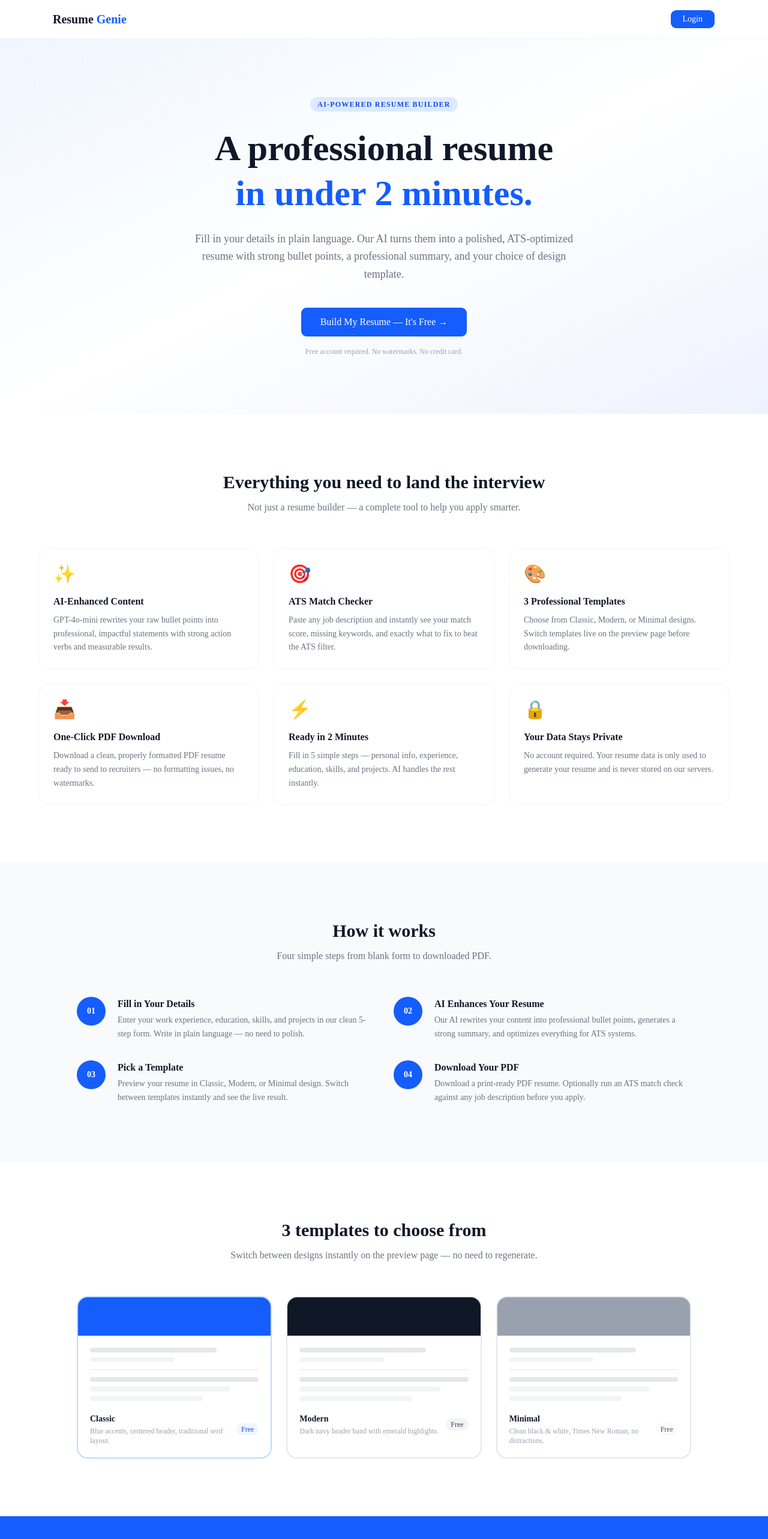
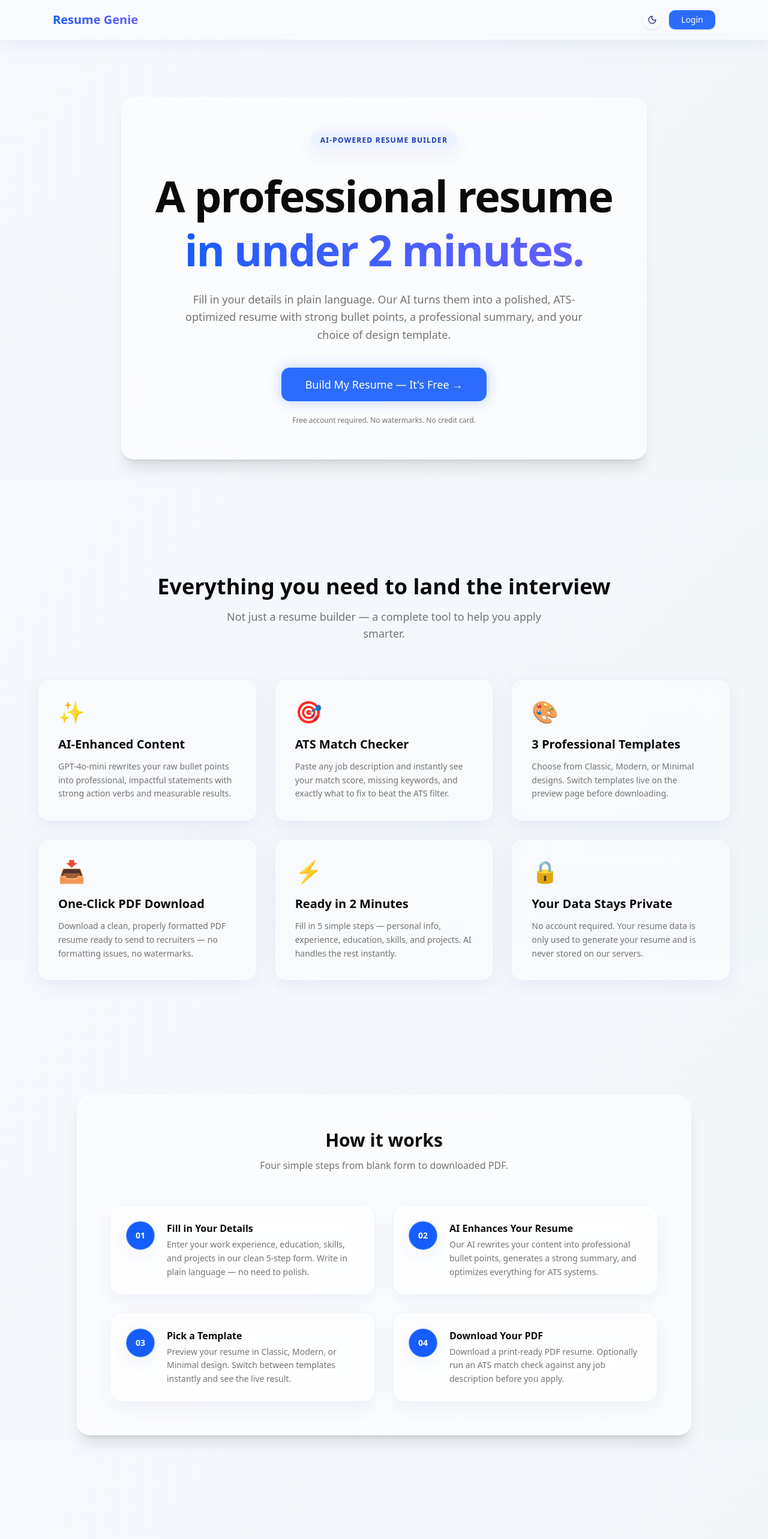
Before and after one commit to noorhanspal/resume-genie, a Next.js app in the folder frontend/: page / in a window 1280 px wide. Shown: the top 2566 px of the page at 60% size. Built offline with nearby package versions, Linux system fonts and the light colour scheme; no server answers.

Commit message:
Fix dark mode styling for auth pages and dashboard

```diff
--- a/frontend/app/builder/page.tsx
+++ b/frontend/app/builder/page.tsx
@@ -9,6 +9,7 @@ import { Label } from "@/components/ui/label";
 import { Textarea } from "@/components/ui/textarea";
 import { Card, CardContent, CardHeader, CardTitle } from "@/components/ui/card";
 import { Badge } from "@/components/ui/badge";
+import { ThemeToggle } from "@/components/ThemeToggle";
 import { ResumeData, WorkExperience, Education, Project } from "@/lib/types";
 
 const STEPS = ["Personal Info", "Experience", "Education", "Skills", "Projects"];
@@ -147,20 +148,24 @@ export default function BuilderPage() {
   };
 
   return (
-    <div className="min-h-screen bg-gray-50 py-10 px-4">
-      <div className="max-w-2xl mx-auto">
+    <div className="min-h-screen bg-transparent py-10 px-4 text-foreground transition-colors duration-500">
+      <div className="max-w-2xl mx-auto glass-panel rounded-3xl p-8 relative">
+        <div className="absolute top-6 right-6">
+          <ThemeToggle />
+        </div>
+
         {/* Header */}
-        <div className="mb-8 text-center">
-          <h1 className="text-3xl font-bold text-gray-900">
-            Resume <span className="text-blue-600">Genie</span>
+        <div className="mb-8 text-center pt-2">
+          <h1 className="text-3xl font-bold bg-clip-text text-transparent bg-gradient-to-r from-blue-600 to-indigo-500 dark:from-blue-400 dark:to-indigo-300 inline-block">
+            Resume Genie
           </h1>
-          <p className="text-gray-500 mt-1">
+          <p className="text-muted-foreground mt-2 font-medium">
             Step {step + 1} of {STEPS.length}: {STEPS[step]}
           </p>
         </div>
 
         {/* Progress */}
-        <Progress value={progress} className="mb-8 h-2" />
+        <Progress value={progress} className="mb-8 h-2 bg-black/5 dark:bg-white/10" />
 
         {/* Step: Personal Info */}
         {step === 0 && (
--- a/frontend/app/globals.css
+++ b/frontend/app/globals.css
@@ -121,9 +121,28 @@
     @apply border-border outline-ring/50;
   }
   body {
-    @apply bg-background text-foreground;
-  }
-  html {
-    @apply font-sans;
+    @apply bg-background text-foreground transition-colors duration-500 min-h-screen;
+    background: linear-gradient(135deg, #f6f8fd 0%, #f1f6f9 100%);
+    background-attachment: fixed;
   }
 }
+
+.dark body {
+  background: linear-gradient(135deg, #09090b 0%, #111827 50%, #171717 100%);
+  background-attachment: fixed;
+}
+
+@layer utilities {
+  .glass {
+    @apply backdrop-blur-xl border border-white/40 dark:border-white/10 shadow-[0_8px_32px_0_rgba(31,38,135,0.07)] dark:shadow-[0_8px_32px_0_rgba(0,0,0,0.3)];
+  }
+  .glass-card {
+    @apply bg-white/40 dark:bg-black/40 backdrop-blur-xl border border-white/40 dark:border-white/10 shadow-[0_8px_32px_0_rgba(31,38,135,0.07)] dark:shadow-[0_8px_32px_0_rgba(0,0,0,0.3)] rounded-2xl transition-all duration-300 hover:shadow-[0_8px_32px_0_rgba(31,38,135,0.15)] dark:hover:shadow-[0_8px_32px_0_rgba(0,0,0,0.5)] hover:-translate-y-1;
+  }
+  .glass-panel {
+    @apply bg-white/60 dark:bg-gray-900/60 backdrop-blur-2xl border border-white/50 dark:border-gray-700/50 shadow-xl;
+  }
+  .glass-button {
+    @apply relative overflow-hidden backdrop-blur-md border border-white/50 dark:border-white/20 shadow-sm transition-all duration-300 active:scale-95;
+  }
+}
--- a/frontend/app/layout.tsx
+++ b/frontend/app/layout.tsx
@@ -1,6 +1,7 @@
 import type { Metadata } from "next";
 import { Geist, Geist_Mono } from "next/font/google";
 import { ClerkProvider } from "@clerk/nextjs";
+import { ThemeProvider } from "@/components/ThemeProvider";
 import "./globals.css";
 
 const geistSans = Geist({
@@ -25,9 +26,16 @@ export default function RootLayout({
 }>) {
   return (
     <ClerkProvider>
-      <html lang="en">
-        <body className={`${geistSans.variable} ${geistMono.variable} antialiased`}>
-          {children}
+      <html lang="en" suppressHydrationWarning>
+        <body className={`${geistSans.variable} ${geistMono.variable} antialiased transition-colors duration-500`}>
+          <ThemeProvider
+            attribute="class"
+            defaultTheme="system"
+            enableSystem
+            disableTransitionOnChange={false}
+          >
+            {children}
+          </ThemeProvider>
         </body>
       </html>
     </ClerkProvider>
--- a/frontend/app/login/[[...rest]]/page.tsx
+++ b/frontend/app/login/[[...rest]]/page.tsx
@@ -2,13 +2,13 @@ import { SignIn } from "@clerk/nextjs";
 
 export default function LoginPage() {
   return (
-    <div className="min-h-screen bg-gray-50 flex items-center justify-center px-4">
+    <div className="min-h-screen bg-gray-50 dark:bg-slate-950 flex items-center justify-center px-4">
       <div className="flex flex-col items-center gap-6">
         <div className="text-center">
-          <h1 className="text-2xl font-bold text-gray-900">
+          <h1 className="text-2xl font-bold text-gray-900 dark:text-white">
             Resume <span className="text-blue-600">Genie</span>
           </h1>
-          <p className="text-gray-500 text-sm mt-1">Sign in to your account</p>
+          <p className="text-gray-500 dark:text-gray-400 text-sm mt-1">Sign in to your account</p>
         </div>
         <SignIn fallbackRedirectUrl="/dashboard" signUpUrl="/signup" />
       </div>
--- a/frontend/app/page.tsx
+++ b/frontend/app/page.tsx
@@ -2,6 +2,7 @@
 import Link from "next/link";
 import { Button } from "@/components/ui/button";
 import { useUser, useClerk } from "@clerk/nextjs";
+import { ThemeToggle } from "@/components/ThemeToggle";
 
 const FEATURES = [
   {
@@ -98,15 +99,17 @@ export default function Home() {
   const { signOut } = useClerk();
 
   return (
-    <div className="min-h-screen bg-white text-gray-900">
+    <div className="min-h-screen bg-transparent text-foreground">
       {/* Navbar */}
-      <nav className="border-b border-gray-100 bg-white/80 backdrop-blur-sm sticky top-0 z-50">
+      <nav className="border-b border-white/20 dark:border-white/10 glass bg-white/40 dark:bg-black/40 sticky top-0 z-50 transition-all duration-500">
         <div className="max-w-6xl mx-auto px-6 py-4 flex items-center justify-between">
-          <span className="text-xl font-bold">
-            Resume <span className="text-blue-600">Genie</span>
+          <span className="text-xl font-bold bg-clip-text text-transparent bg-gradient-to-r from-blue-600 to-indigo-500 dark:from-blue-400 dark:to-indigo-300">
+            Resume Genie
           </span>
+          <div className="flex items-center gap-3">
+            <ThemeToggle />
             {!isLoaded ? null : user ? (
-            <div className="flex items-center gap-3">
+              <>
                 <Link href="/smart-analysis">
                   <Button variant="ghost" className="text-sm px-4 text-blue-600 font-medium">Smart Analysis</Button>
                 </Link>
@@ -123,77 +126,78 @@ export default function Home() {
                 </Link>
                 <Button
                   variant="ghost"
-                className="text-sm text-gray-500 hover:text-red-600"
+                  className="text-sm text-foreground hover:text-red-500"
                   onClick={() => signOut({ redirectUrl: "/" })}
                 >
                   Sign Out
                 </Button>
-            </div>
+              </>
             ) : (
               <Link href="/login">
-              <Button className="bg-blue-600 hover:bg-blue-700 text-white text-sm px-5">
+                <Button className="bg-blue-600/90 hover:bg-blue-700/90 text-white text-sm px-5 border-none shadow-sm backdrop-blur-md transition-all active:scale-95">
                   Login
                 </Button>
               </Link>
             )}
           </div>
+        </div>
       </nav>
 
       {/* Hero */}
-      <section className="bg-gradient-to-br from-blue-50 via-white to-indigo-50 py-24 px-6">
-        <div className="max-w-4xl mx-auto text-center">
-          <span className="inline-block bg-blue-100 text-blue-700 text-xs font-semibold uppercase tracking-widest px-3 py-1 rounded-full mb-6">
+      <section className="py-24 px-6 relative flex flex-col justify-center min-h-[70vh]">
+        <div className="max-w-4xl mx-auto text-center relative z-10 glass-panel rounded-3xl p-10 md:p-14">
+          <span className="inline-block glass bg-blue-100/50 dark:bg-blue-900/40 text-blue-800 dark:text-blue-300 text-xs font-semibold uppercase tracking-widest px-4 py-1.5 rounded-full mb-8 shadow-sm">
             AI-Powered Resume Builder
           </span>
-          <h1 className="text-5xl sm:text-6xl font-bold text-gray-900 leading-tight mb-6">
+          <h1 className="text-5xl sm:text-7xl font-extrabold text-foreground leading-tight mb-6 tracking-tight">
             A professional resume
             <br />
-            <span className="text-blue-600">in under 2 minutes.</span>
+            <span className="bg-clip-text text-transparent bg-gradient-to-r from-blue-600 to-indigo-500 dark:from-blue-400 dark:to-indigo-300">in under 2 minutes.</span>
           </h1>
-          <p className="text-lg text-gray-500 max-w-2xl mx-auto mb-10 leading-relaxed">
+          <p className="text-lg text-muted-foreground max-w-2xl mx-auto mb-10 leading-relaxed font-medium">
             Fill in your details in plain language. Our AI turns them into a polished,
             ATS-optimized resume with strong bullet points, a professional summary,
             and your choice of design template.
           </p>
-          <div className="flex flex-col sm:flex-row gap-3 justify-center">
+          <div className="flex flex-col sm:flex-row gap-4 justify-center items-center">
             {!isLoaded ? null : user ? (
               <Link href="/builder">
-                <Button size="lg" className="bg-blue-600 hover:bg-blue-700 text-white px-8 py-6 text-base w-full sm:w-auto">
+                <Button size="lg" className="bg-blue-600/90 dark:bg-blue-600/80 hover:bg-blue-700/90 dark:hover:bg-blue-500/80 text-white px-10 py-7 text-lg rounded-xl border-none shadow-[0_0_20px_rgba(37,99,235,0.3)] backdrop-blur-md transition-all active:scale-95">
                   Build My Resume →
                 </Button>
               </Link>
             ) : (
               <Link href="/login">
-                <Button size="lg" className="bg-blue-600 hover:bg-blue-700 text-white px-8 py-6 text-base w-full sm:w-auto">
+                <Button size="lg" className="bg-blue-600/90 dark:bg-blue-600/80 hover:bg-blue-700/90 dark:hover:bg-blue-500/80 text-white px-10 py-7 text-lg rounded-xl border-none shadow-[0_0_20px_rgba(37,99,235,0.3)] backdrop-blur-md transition-all active:scale-95">
                   Build My Resume — It's Free →
                 </Button>
               </Link>
             )}
           </div>
-          <p className="text-xs text-gray-400 mt-4">Free account required. No watermarks. No credit card.</p>
+          <p className="text-xs text-muted-foreground mt-6 font-medium">Free account required. No watermarks. No credit card.</p>
         </div>
       </section>
 
       {/* Features */}
-      <section className="py-24 px-6 bg-white">
+      <section className="py-24 px-6 relative">
         <div className="max-w-6xl mx-auto">
-          <div className="text-center mb-14">
-            <h2 className="text-3xl font-bold text-gray-900">
+          <div className="text-center mb-16 relative">
+            <h2 className="text-4xl font-bold text-foreground">
               Everything you need to land the interview
             </h2>
-            <p className="text-gray-500 mt-3 max-w-xl mx-auto">
+            <p className="text-muted-foreground mt-4 max-w-xl mx-auto text-lg">
               Not just a resume builder — a complete tool to help you apply smarter.
             </p>
           </div>
-          <div className="grid grid-cols-1 sm:grid-cols-2 lg:grid-cols-3 gap-6">
+          <div className="grid grid-cols-1 sm:grid-cols-2 lg:grid-cols-3 gap-8">
             {FEATURES.map((f) => (
               <div
                 key={f.title}
-                className="border border-gray-100 rounded-2xl p-6 hover:shadow-md transition-shadow"
+                className="glass-card p-8 group border border-white/20 dark:border-white/10"
               >
-                <div className="text-3xl mb-4">{f.icon}</div>
-                <h3 className="font-semibold text-gray-900 mb-2">{f.title}</h3>
-                <p className="text-sm text-gray-500 leading-relaxed">{f.description}</p>
+                <div className="text-4xl mb-5 transform group-hover:scale-110 transition-transform duration-300">{f.icon}</div>
+                <h3 className="font-bold text-xl text-foreground mb-3">{f.title}</h3>
+                <p className="text-sm text-muted-foreground leading-relaxed">{f.description}</p>
               </div>
             ))}
           </div>
@@ -201,21 +205,21 @@ export default function Home() {
       </section>
 
       {/* How it Works */}
-      <section className="py-24 px-6 bg-gray-50">
-        <div className="max-w-5xl mx-auto">
+      <section className="py-24 px-6 relative">
+        <div className="max-w-5xl mx-auto glass-panel rounded-3xl p-10 md:p-14">
           <div className="text-center mb-14">
-            <h2 className="text-3xl font-bold text-gray-900">How it works</h2>
-            <p className="text-gray-500 mt-3">Four simple steps from blank form to downloaded PDF.</p>
+            <h2 className="text-3xl font-bold text-foreground">How it works</h2>
+            <p className="text-muted-foreground mt-3">Four simple steps from blank form to downloaded PDF.</p>
           </div>
           <div className="grid grid-cols-1 sm:grid-cols-2 gap-8">
             {STEPS.map((step) => (
-              <div key={step.number} className="flex gap-5">
-                <div className="flex-shrink-0 w-12 h-12 rounded-full bg-blue-600 text-white flex items-center justify-center font-bold text-sm">
+              <div key={step.number} className="flex gap-5 glass-card p-6 border border-white/20 dark:border-white/10">
+                <div className="flex-shrink-0 w-12 h-12 rounded-full glass bg-blue-600 text-white flex items-center justify-center font-bold text-sm shadow-[0_0_15px_rgba(37,99,235,0.4)]">
                   {step.number}
                 </div>
                 <div>
-                  <h3 className="font-semibold text-gray-900 mb-1">{step.title}</h3>
-                  <p className="text-sm text-gray-500 leading-relaxed">{step.description}</p>
+                  <h3 className="font-semibold text-foreground mb-1">{step.title}</h3>
+                  <p className="text-sm text-muted-foreground leading-relaxed">{step.description}</p>
                 </div>
               </div>
             ))}
@@ -224,11 +228,11 @@ export default function Home() {
       </section>
 
       {/* Templates */}
-      <section className="py-24 px-6 bg-white">
+      <section className="py-24 px-6 relative">
         <div className="max-w-5xl mx-auto">
           <div className="text-center mb-14">
-            <h2 className="text-3xl font-bold text-gray-900">3 templates to choose from</h2>
-            <p className="text-gray-500 mt-3">
+            <h2 className="text-3xl font-bold text-foreground">3 templates to choose from</h2>
+            <p className="text-muted-foreground mt-3">
               Switch between designs instantly on the preview page — no need to regenerate.
             </p>
           </div>
@@ -236,24 +240,24 @@ export default function Home() {
             {TEMPLATES.map((t) => (
               <div
                 key={t.name}
-                className={`border-2 ${t.border} rounded-2xl overflow-hidden hover:shadow-lg transition-shadow`}
+                className={`glass-card border border-white/20 dark:border-white/10 rounded-2xl overflow-hidden hover:shadow-xl transition-shadow`}
               >
                 {/* Template mock preview */}
-                <div className={`${t.accent} h-16 w-full`} />
-                <div className="p-5 space-y-2">
-                  <div className="h-2 bg-gray-200 rounded w-3/4" />
-                  <div className="h-2 bg-gray-100 rounded w-1/2" />
-                  <div className="h-px bg-gray-200 my-3" />
-                  <div className="h-2 bg-gray-200 rounded w-full" />
-                  <div className="h-2 bg-gray-100 rounded w-5/6" />
-                  <div className="h-2 bg-gray-100 rounded w-4/6" />
+                <div className={`${t.accent} h-16 w-full opacity-80`} />
+                <div className="p-5 space-y-2 dark:opacity-70">
+                  <div className="h-2 bg-gray-300 dark:bg-gray-600 rounded w-3/4" />
+                  <div className="h-2 bg-gray-200 dark:bg-gray-700 rounded w-1/2" />
+                  <div className="h-px bg-gray-300 dark:bg-gray-600 my-3 opacity-50" />
+                  <div className="h-2 bg-gray-300 dark:bg-gray-600 rounded w-full" />
+                  <div className="h-2 bg-gray-200 dark:bg-gray-700 rounded w-5/6" />
+                  <div className="h-2 bg-gray-200 dark:bg-gray-700 rounded w-4/6" />
                 </div>
                 <div className="px-5 pb-5 flex items-center justify-between">
                   <div>
-                    <p className="font-semibold text-sm text-gray-900">{t.name}</p>
-                    <p className="text-xs text-gray-400 mt-0.5">{t.description}</p>
+                    <p className="font-semibold text-sm text-foreground">{t.name}</p>
+                    <p className="text-xs text-muted-foreground mt-0.5">{t.description}</p>
                   </div>
-                  <span className={`text-xs font-medium px-2 py-0.5 rounded-full ${t.badge}`}>
+                  <span className={`text-xs font-medium px-2 py-0.5 rounded-full ${t.badge} drop-shadow-sm`}>
                     Free
                   </span>
                 </div>
@@ -264,16 +268,17 @@ export default function Home() {
       </section>
 
       {/* CTA Banner */}
-      <section className="py-20 px-6 bg-blue-600">
-        <div className="max-w-3xl mx-auto text-center">
-          <h2 className="text-3xl font-bold text-white mb-4">
+      <section className="py-24 px-6 relative">
+        <div className="max-w-4xl mx-auto text-center glass-panel rounded-3xl p-10 md:p-14 relative overflow-hidden">
+          <div className="absolute inset-0 bg-blue-600/90 dark:bg-blue-600/80 -z-10 mix-blend-multiply dark:mix-blend-color"></div>
+          <h2 className="text-3xl sm:text-4xl font-bold text-white mb-4">
             Ready to build your resume?
           </h2>
           <p className="text-blue-100 mb-8 text-base">
             Create a free account and build your AI-powered resume in minutes.
           </p>
           <Link href={user ? "/builder" : "/login"}>
-            <Button size="lg" className="bg-white text-blue-600 hover:bg-blue-50 px-8 py-6 text-base font-semibold">
+            <Button size="lg" className="glass bg-white/20 hover:bg-white/30 text-white px-10 py-7 text-lg font-semibold border border-white/40 shadow-xl transition-all">
               Get Started for Free →
             </Button>
           </Link>
@@ -281,12 +286,12 @@ export default function Home() {
       </section>
 
       {/* Footer */}
-      <footer className="border-t border-gray-100 py-8 px-6 bg-white">
-        <div className="max-w-6xl mx-auto flex flex-col sm:flex-row justify-between items-center gap-4 text-sm text-gray-400">
+      <footer className="border-t border-white/20 dark:border-white/10 glass bg-white/40 dark:bg-black/40 py-8 px-6 backdrop-blur-md">
+        <div className="max-w-6xl mx-auto flex flex-col sm:flex-row justify-between items-center gap-4 text-sm text-muted-foreground">
           <span>
-            <span className="font-semibold text-gray-700">Resume Genie</span> — AI-powered resume builder
+            <span className="font-bold text-foreground">Resume Genie</span> — AI-powered resume builder
           </span>
-          <span>Built with Next.js, FastAPI, and GPT-4o-mini</span>
+          <span>Built with Next.js & Tailwind</span>
         </div>
       </footer>
     </div>
--- a/frontend/app/signup/[[...rest]]/page.tsx
+++ b/frontend/app/signup/[[...rest]]/page.tsx
@@ -2,13 +2,13 @@ import { SignUp } from "@clerk/nextjs";
 
 export default function SignupPage() {
   return (
-    <div className="min-h-screen bg-gray-50 flex items-center justify-center px-4">
+    <div className="min-h-screen bg-gray-50 dark:bg-slate-950 flex items-center justify-center px-4">
       <div className="flex flex-col items-center gap-6">
         <div className="text-center">
-          <h1 className="text-2xl font-bold text-gray-900">
+          <h1 className="text-2xl font-bold text-gray-900 dark:text-white">
             Resume <span className="text-blue-600">Genie</span>
           </h1>
-          <p className="text-gray-500 text-sm mt-1">Create your free account</p>
+          <p className="text-gray-500 dark:text-gray-400 text-sm mt-1">Create your free account</p>
         </div>
         <SignUp fallbackRedirectUrl="/dashboard" signInUrl="/login" />
       </div>
--- /dev/null
+++ b/frontend/components/ThemeProvider.tsx
@@ -0,0 +1,8 @@
+"use client";
+
+import { ThemeProvider as NextThemesProvider } from "next-themes";
+import { type ThemeProviderProps } from "next-themes";
+
+export function ThemeProvider({ children, ...props }: ThemeProviderProps) {
+  return <NextThemesProvider {...props}>{children}</NextThemesProvider>;
+}
--- /dev/null
+++ b/frontend/components/ThemeToggle.tsx
@@ -0,0 +1,33 @@
+"use client";
+
+import { useTheme } from "next-themes";
+import { useEffect, useState } from "react";
+import { Moon, Sun } from "lucide-react";
+import { Button } from "@/components/ui/button";
+
+export function ThemeToggle() {
+  const { theme, setTheme } = useTheme();
+  const [mounted, setMounted] = useState(false);
+
+  useEffect(() => {
+    setMounted(true);
+  }, []);
+
+  if (!mounted) return null;
+
+  return (
+    <Button
+      variant="ghost"
+      size="icon"
+      onClick={() => setTheme(theme === "dark" ? "light" : "dark")}
+      className="rounded-full bg-white/10 dark:bg-black/20 backdrop-blur-md border border-white/20 dark:border-white/10 hover:bg-white/20 dark:hover:bg-black/30 transition-all duration-300 shadow-sm text-foreground"
+    >
+      {theme === "dark" ? (
+        <Sun className="h-[1.2rem] w-[1.2rem] text-yellow-300 drop-shadow-md" />
+      ) : (
+        <Moon className="h-[1.2rem] w-[1.2rem] text-indigo-900 drop-shadow-md" />
+      )}
+      <span className="sr-only">Toggle theme</span>
+    </Button>
+  );
+}
--- a/frontend/package.json
+++ b/frontend/package.json
@@ -13,8 +13,10 @@
     "@clerk/nextjs": "^7.0.7",
     "class-variance-authority": "^0.7.1",
     "clsx": "^2.1.1",
+    "framer-motion": "^12.38.0",
     "lucide-react": "^0.577.0",
     "next": "16.1.6",
+    "next-themes": "^0.4.6",
     "react": "19.2.3",
     "react-dom": "19.2.3",
     "shadcn": "^4.0.5",
```
Also changed, not shown: frontend/app/dashboard/page.tsx (+15 -15 lines), frontend/app/preview/page.tsx (+22 -18 lines), 1 other file (tests, documents, lock files or other folders). Lines whose indentation alone changed are shown as unchanged.
